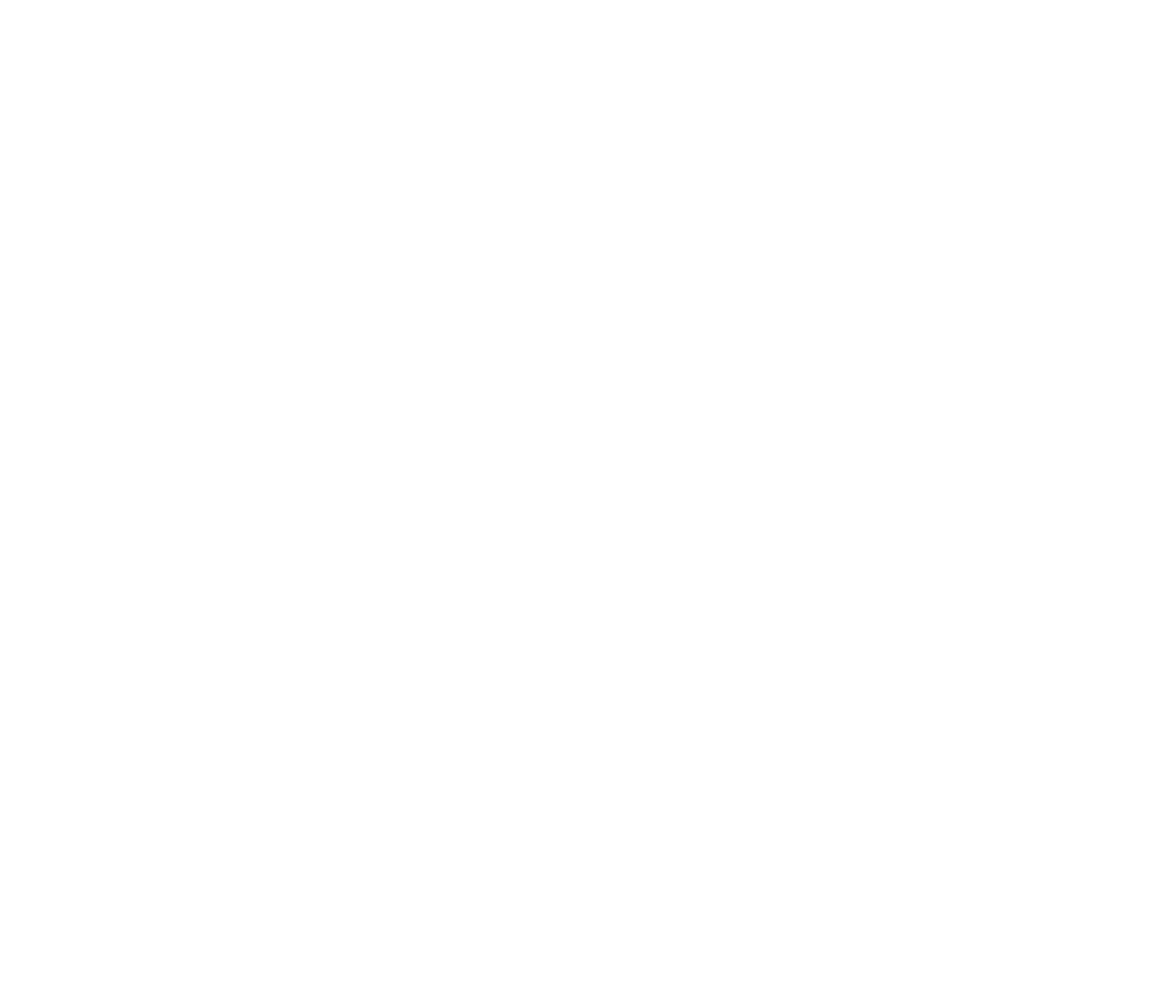
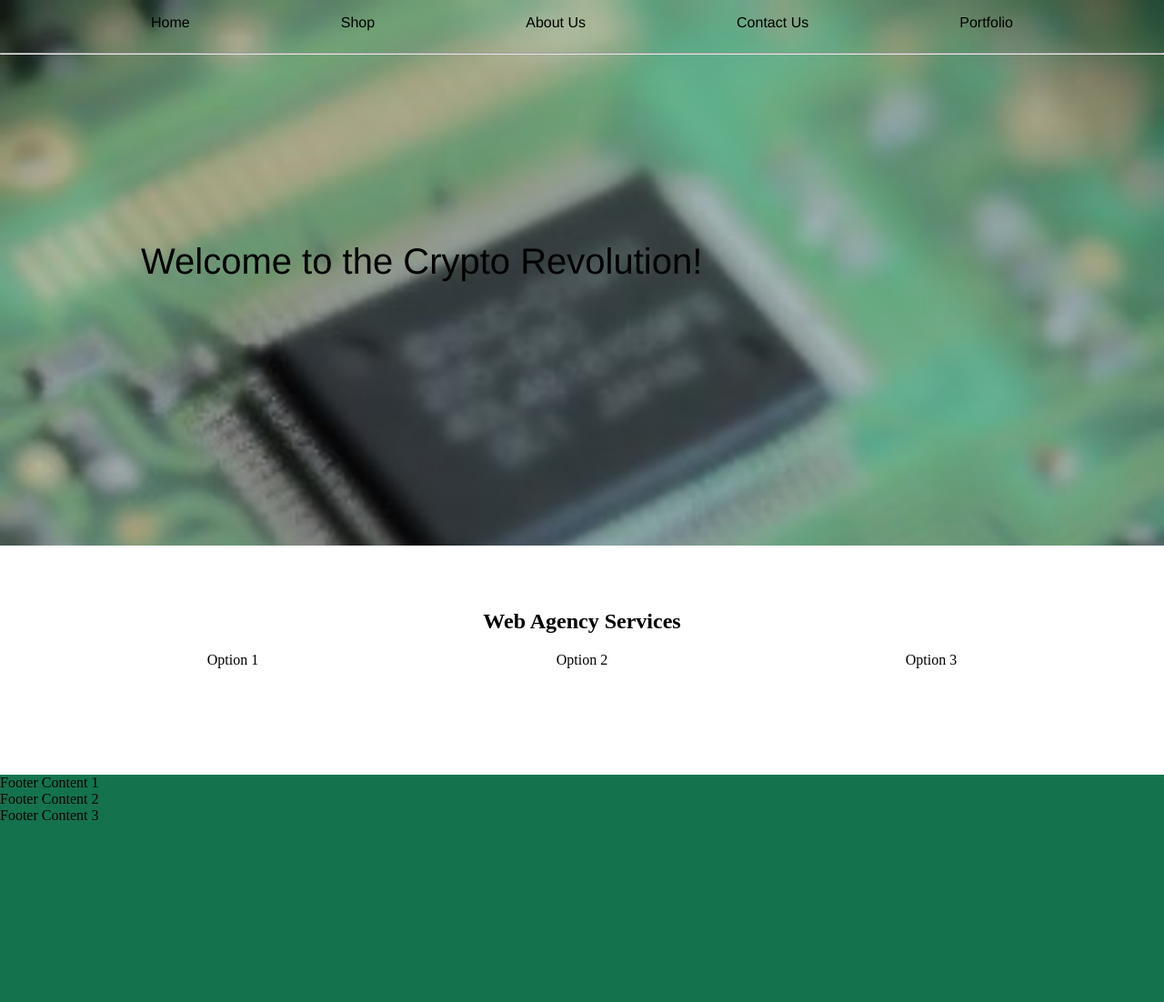
Before and after one commit to MungangaThelly/advanced-website, a website: page index.html in a window 1280 px wide. Shown: the whole page at 91% size. Before the commit the page ends 800 px from the top, so only its background shows below. Drawn offline with Linux system fonts and the light colour scheme.

Commit message:
added header, footer and index

```diff
--- a/index.html
+++ b/index.html
@@ -4,8 +4,30 @@
     <meta charset="UTF-8">
     <meta name="viewport" content="width=device-width, initial-scale=1.0">
     <title>Home page</title>
+    <link rel="stylesheet" href="styles/index-style.css">
 </head>
 <body>
-
+    <header>
+        <nav>
+            <a><p>Home</p></a>
+            <a><p>Shop</p></a>
+            <a><p>About Us</p></a>
+            <a><p>Contact Us</p></a>
+            <a><p>Portfolio</p></a>
+        </nav>
+        <hr>
+        <div class="intro">Welcome to the Crypto Revolution!</div>
+    </header>
+    <main class="services">
+        <h2 class="agency-header">Web Agency Services</h2>
+        <section class="content section1">Option 1</section>
+        <section class="content section2">Option 2</section>
+        <section class="content section3">Option 3</section>
+    </main>
+    <footer>
+        <section class="footer content1">Footer Content 1</section>
+        <section class="footer content2">Footer Content 2</section>
+        <section class="footer content3">Footer Content 3</section>
+    </footer>
 </body>
 </html>
--- a/styles/index-style.css
+++ b/styles/index-style.css
@@ -0,0 +1,54 @@
+body {
+    margin: 0 ;
+}
+
+header {
+    background-image: url("../img/OIP\ \(4\).jpg");
+    background-size: cover;
+    height: 600px;
+}
+
+nav {
+    width: 100%;
+    display: flex;
+    flex-flow: row nowrap;
+    justify-content: space-evenly;
+    font-family: helvetica;
+    font-style: bold;
+}
+
+.intro {
+    width: fit-content;
+    height: fit-content;
+    font-size: 40px;
+    font-family: helvetica;
+    margin: 200px auto 0 150px;
+    padding: 5px;
+}
+
+.services {
+    margin: 50px 5%;
+    display: grid;
+    grid-template: 1fr 80% 1fr / 1fr 1fr 1fr;
+}
+
+.agency-header {
+    grid-column: 2 / 3;
+    grid-row: 1 / 2;
+    justify-self: center;
+}
+
+.content {
+    grid-row: 2 / 3;
+    justify-self: center;
+}
+
+footer {
+    background-color: rgb(20, 114, 77);
+    height: 250px;
+    width: 100%;
+}
+
+.footer {
+
+}
```
Also changed, not shown: img/OIP (1).jpg (added), img/OIP (2).jpg (added), img/OIP (4).jpg (added), img/OIP (5).jpg (added), img/OIP (6).jpg (added), styles/shop-style.css (added), 2 other files.
